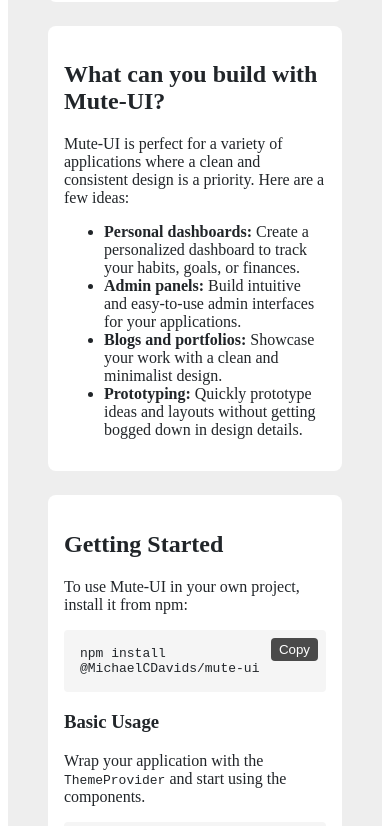
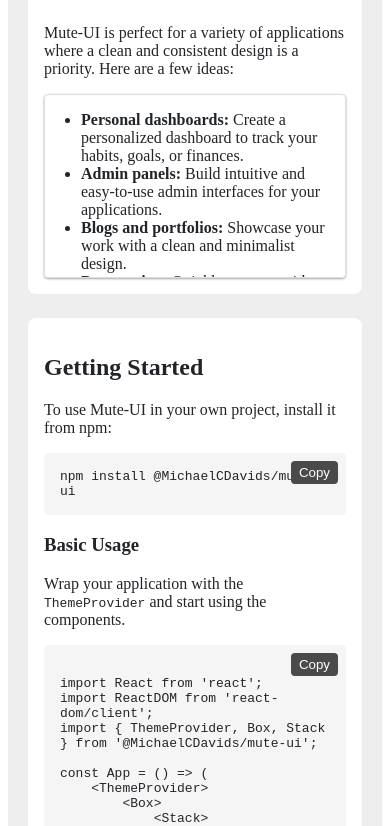
Before and after one commit to MichaelCDavids/mute-ui, a React (Vite) app: page / in a window 390 px wide. Shown: the part 1130-1956 px from the top of the page. Built offline with nearby package versions, Linux system fonts and the light colour scheme.

Commit message:
docs: update README and improve demo responsiveness

```diff
--- a/src/Demo.tsx
+++ b/src/Demo.tsx
@@ -68,6 +68,7 @@
         backgroundImage: theme.colors.gradients[gradient],
         animation: isAnimating ? `${animation} 0.5s ease-in-out` : 'none',
         color: theme.colors.button.text,
+        flexShrink: 0, // Prevent buttons from shrinking
       }}
     >
       {children}
@@ -85,9 +86,7 @@
   return (
     <Box>
       <h2>Gradient Buttons</h2>
-      <p>
-        An expanded palette of 20 muted gradients.
-      </p>
+      <p>An expanded palette of 20 muted gradients.</p>
       <Stack direction="row" gap="md" style={{ marginTop: '20px', flexWrap: 'wrap' }}>
         {gradients.map(gradient => (
           <AnimatedButton key={gradient} gradient={gradient} animation="pulse">
@@ -102,9 +101,7 @@
 const AnimationButtons = () => (
     <Box>
         <h2>Animated Buttons</h2>
-        <p>
-            Subtle animations to provide user feedback.
-        </p>
+        <p>Subtle animations to provide user feedback.</p>
         <Stack direction="row" gap="md" style={{ marginTop: '20px', flexWrap: 'wrap' }}>
             <AnimatedButton gradient="primary" animation="pulse">Pulse</AnimatedButton>
             <AnimatedButton gradient="secondary" animation="shake">Shake</AnimatedButton>
@@ -123,7 +120,7 @@
     };
 
     return (
-        <div style={{ position: 'relative', backgroundColor: '#f5f5f5', borderRadius: '4px', padding: '16px', marginTop: '16px' }}>
+        <div style={{ position: 'relative', backgroundColor: '#f5f5f5', borderRadius: '4px', padding: '16px', marginTop: '16px', overflowX: 'auto' }}>
             <pre style={{ margin: 0, whiteSpace: 'pre-wrap', wordWrap: 'break-word' }}>
                 <code>{code}</code>
             </pre>
@@ -208,7 +205,7 @@
 
   return (
     <ThemeProvider customTheme={currentTheme}>
-      <div style={{ padding: '40px', backgroundColor: '#eee', minHeight: '100vh' }}>
+      <div style={{ padding: '20px', backgroundColor: '#eee', minHeight: '100vh' }}>
         <Stack gap="lg">
           {/* Header */}
           <Box>
@@ -253,12 +250,16 @@
             <p>
                 Mute-UI is perfect for a variety of applications where a clean and consistent design is a priority. Here are a few ideas:
             </p>
-            <ul>
-                <li><b>Personal dashboards:</b> Create a personalized dashboard to track your habits, goals, or finances.</li>
-                <li><b>Admin panels:</b> Build intuitive and easy-to-use admin interfaces for your applications.</li>
-                <li><b>Blogs and portfolios:</b> Showcase your work with a clean and minimalist design.</li>
-                <li><b>Prototyping:</b> Quickly prototype ideas and layouts without getting bogged down in design details.</li>
-            </ul>
+            <Box style={{ maxHeight: '150px', overflowY: 'auto', paddingRight: '10px', border: '1px solid #ddd', borderRadius: '4px' }}>
+              <ul style={{ marginTop: 0, paddingLeft: '20px' }}>
+                  <li><b>Personal dashboards:</b> Create a personalized dashboard to track your habits, goals, or finances.</li>
+                  <li><b>Admin panels:</b> Build intuitive and easy-to-use admin interfaces for your applications.</li>
+                  <li><b>Blogs and portfolios:</b> Showcase your work with a clean and minimalist design.</li>
+                  <li><b>Prototyping:</b> Quickly prototype ideas and layouts without getting bogged down in design details.</li>
+                  <li><b>Internal tools:</b> Develop straightforward internal tools for your team.</li>
+                  <li><b>Documentation sites:</b> Present your documentation in a clear, readable format.</li>
+              </ul>
+            </Box>
         </Box>
         <Box>
             <h2>Getting Started</h2>
```
Also changed, not shown: 1 other file (tests, documents, lock files or other folders).
